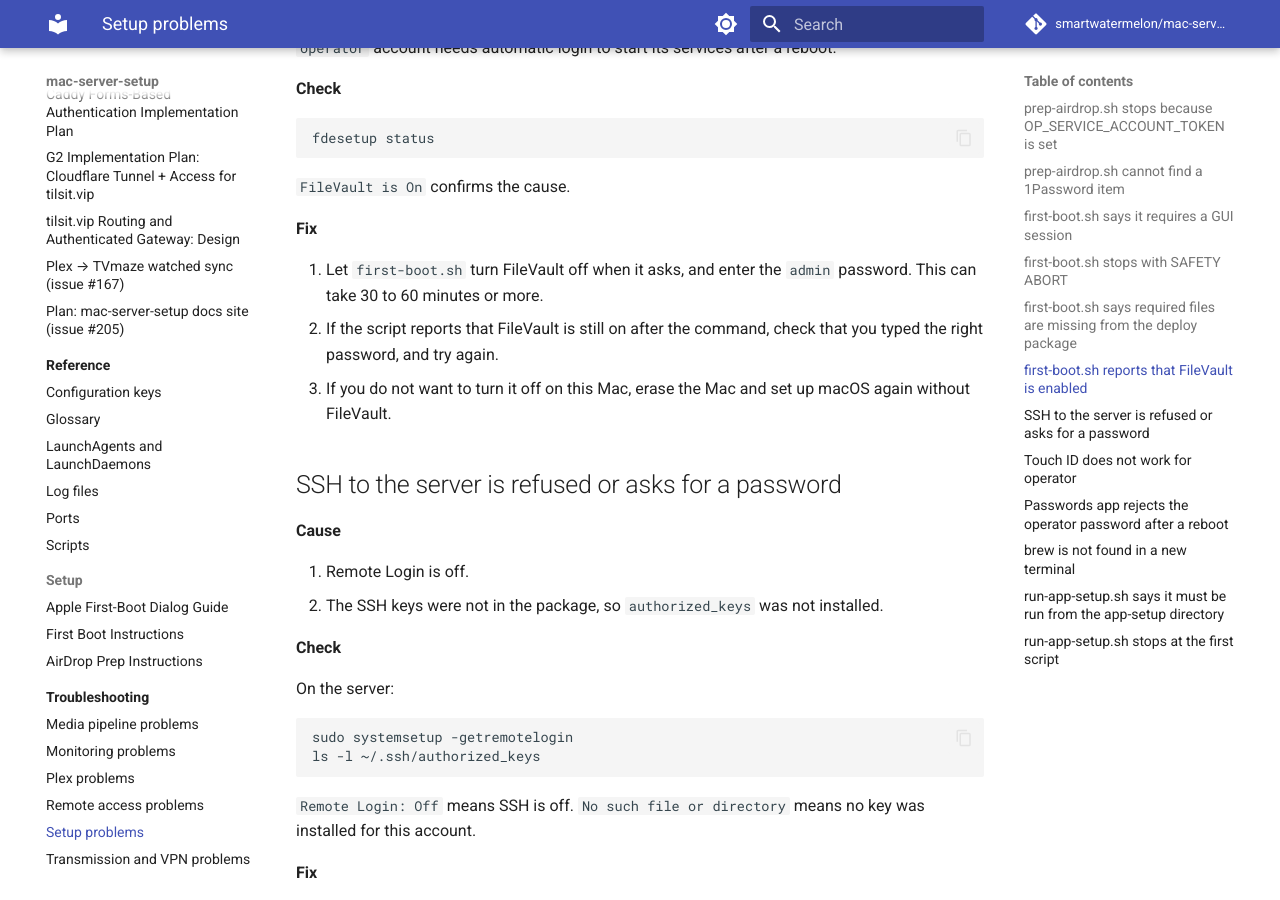
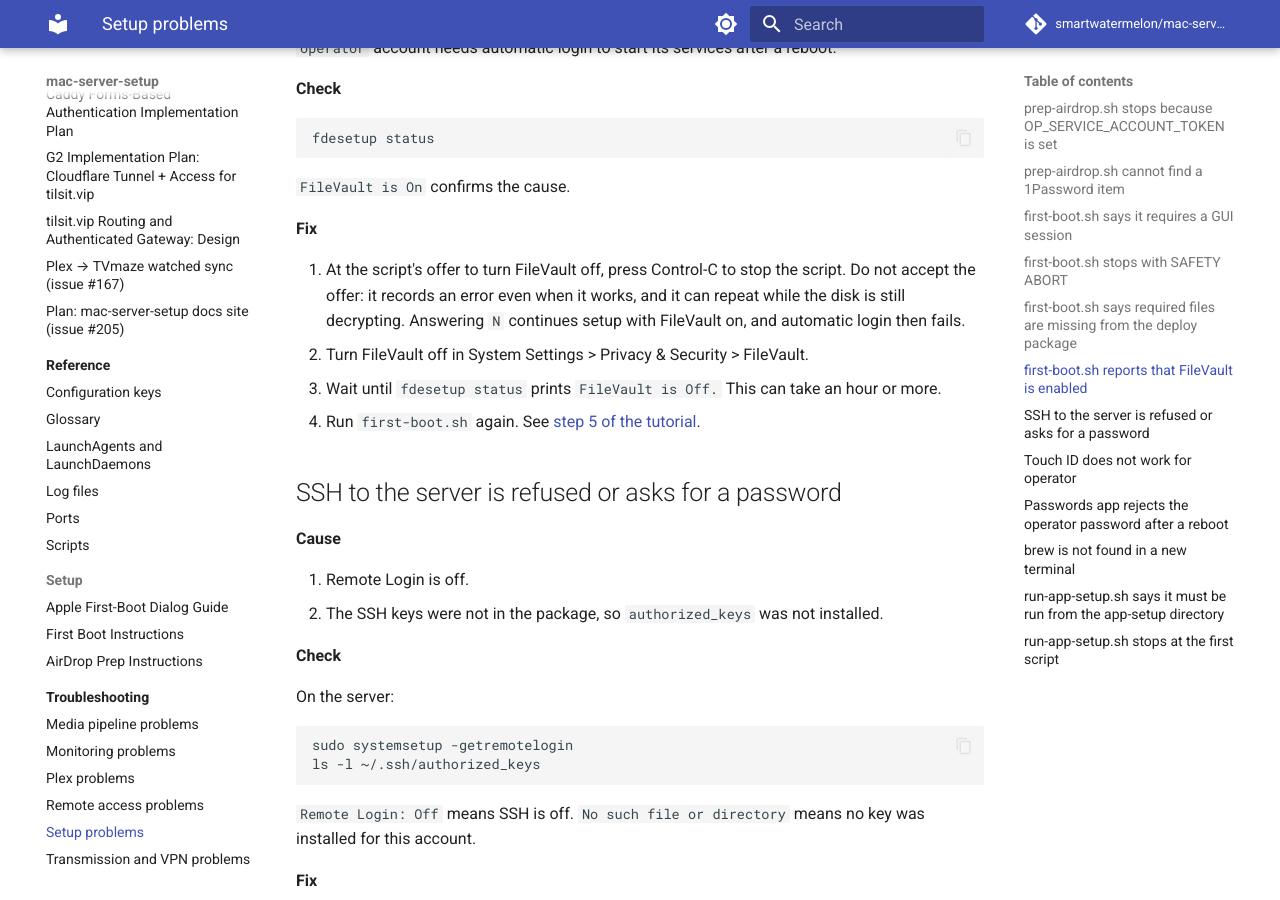
Before and after one commit to smartwatermelon/mac-server-setup, an MkDocs documentation site: the page built from docs/troubleshooting/setup.md, in a window 1280 px wide and 900 px high, scrolled down 3186 px. Built offline with MkDocs 1.6.1 and Material for MkDocs 9.7.7, drawn with Linux system fonts in a browser that asks for light colours; comment, search, counter and statistics services are not loaded.

Commit message:
docs: match the FileVault fix to the tutorial
Review follow-up. The troubleshooting entry said to accept
first-boot.sh's offer to turn FileVault off; the tutorial says not to,
because the offer records an error and can repeat during decryption
(#251). The entry now stops the script, turns FileVault off in System
Settings, waits for "FileVault is Off.", and runs it again. Answering N
is not a way out: the script continues with FileVault on.

Advances #205

```diff
--- a/docs/troubleshooting/setup.md
+++ b/docs/troubleshooting/setup.md
@@ -128,9 +128,10 @@ fdesetup status
 
 **Fix**
 
-1. Let `first-boot.sh` turn FileVault off when it asks, and enter the `admin` password. This can take 30 to 60 minutes or more.
-2. If the script reports that FileVault is still on after the command, check that you typed the right password, and try again.
-3. If you do not want to turn it off on this Mac, erase the Mac and set up macOS again without FileVault.
+1. At the script's offer to turn FileVault off, press Control-C to stop the script. Do not accept the offer: it records an error even when it works, and it can repeat while the disk is still decrypting. Answering `N` continues setup with FileVault on, and automatic login then fails.
+2. Turn FileVault off in System Settings > Privacy & Security > FileVault.
+3. Wait until `fdesetup status` prints `FileVault is Off.` This can take an hour or more.
+4. Run `first-boot.sh` again. See [step 5 of the tutorial](../get-started/05-first-boot.md).
 
 ## SSH to the server is refused or asks for a password
 
```
